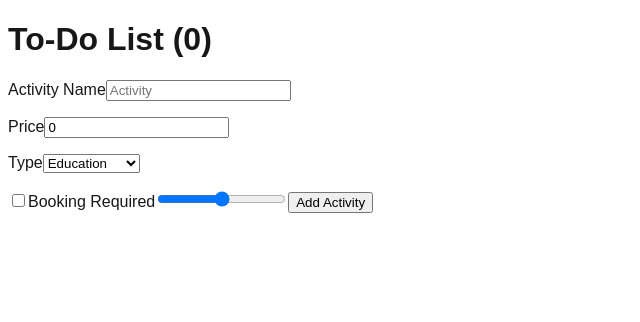
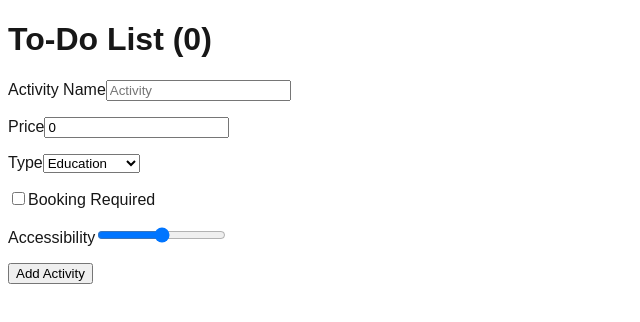
Before and after one commit to TechnoSparks/assessment_hendshake, a Next.js app: page / in a window 1280 px wide. Shown: the top 322 px of the page, without its empty margins (0-640 px from the left). Built offline with nearby package versions, Linux system fonts and the light colour scheme.

Commit message:
add proper labels

```diff
--- a/app/page.js
+++ b/app/page.js
@@ -94,7 +94,9 @@ function TodoList() {
           />
           Booking Required
         </label>
-        <input
+        <p>
+          <span>Accessibility</span>
+          <input
           type="range"
           min="0"
           max="1"
@@ -102,7 +104,8 @@ function TodoList() {
           value={accessibility}
           onChange={(e) => setAccessibility(parseFloat(e.target.value))}
         />
-        <button className="btn btn-primary" type="submit">Add Activity</button>
+        </p>
+        <p><button className="btn btn-primary" type="submit">Add Activity</button></p>
       </form>
       <ul>
         {activities.map((item, index) => (
```
